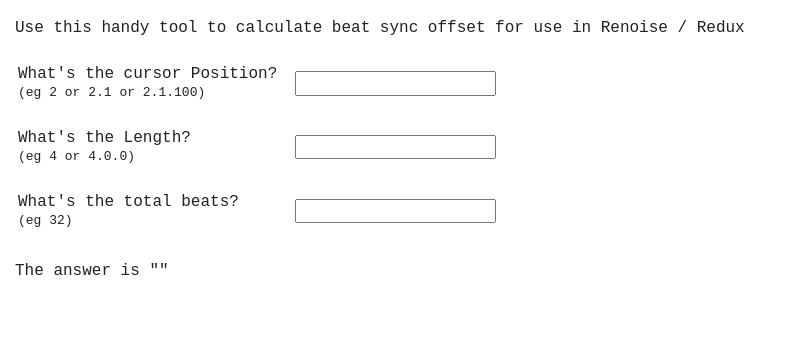
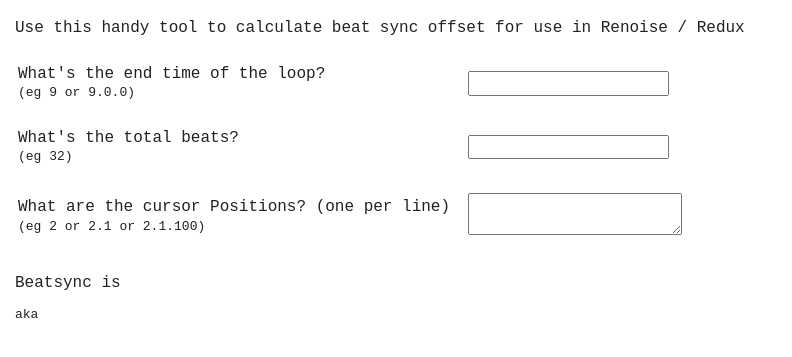
Before and after one commit to jacuzzisuperstar/renoise-beatsync-calc, a website built with Parcel: page index.html in a window 1280 px wide. Shown: the part 61-418 px from the top of the page, without its empty margins (0-792 px from the left). Built offline with nearby package versions, Linux system fonts and the light colour scheme.

Commit message:
Allow for multiple times

```diff
--- a/index.html
+++ b/index.html
@@ -31,21 +31,22 @@
   <form>
     <table>
       <tr>
-        <td>What's the cursor Position?<br/><span class="subtitle">(eg 2 or 2.1 or 2.1.100)</span></td>
-        <td><input id="cursorPosition" type="text" oninput="calculate()" maxlength="14"/></td>
-      </tr>
-      <tr>
-        <td>What's the Length?<br/><span class="subtitle">(eg 4 or 4.0.0)</span></td>
+        <td>What's the end time of the loop?<br/><span class="subtitle">(eg 9 or 9.0.0)</span></td>
         <td><input id="maxTime" type="text" oninput="calculate()" maxlength="14"/></td>
       </tr>
       <tr>
         <td>What's the total beats?<br/><span class="subtitle">(eg 32)</span></td>
         <td><input id="totalBeats" type="text" oninput="calculate()" maxlength="4"/></td>
       </tr>
+      <tr>
+        <td>What are the cursor Positions? (one per line)<br/><span class="subtitle">(eg 2 or 2.1 or 2.1.100)</span></td>
+        <td><textarea id="cursorPositions" type="text" oninput="calculate()" maxlength="14"></textarea></td>
+      </tr>
     </table>
   </form>
 
-  <p>The answer is "<span id="answer"></span>"</p>
+  <p>Beatsync is <br /><span id="answer-rounded"></span></p>
+  <p class="subtitle">aka <br/><span id="answer-raw"></span></p>
 
   <script src="js/vendor/modernizr-3.11.2.min.js"></script>
   <script src="js/plugins.js"></script>
--- a/js/main.js
+++ b/js/main.js
@@ -1,20 +1,34 @@
 
 function calculate() {
-  const cursor = document.getElementById("cursorPosition").value
   const maxTime = document.getElementById("maxTime").value
   const totalBeats = document.getElementById("totalBeats").value
-  const value = convertValue(cursor, maxTime, totalBeats)
-  document.getElementById("answer").innerText = value
+  const positions = document.getElementById("cursorPositions").value
+  const calculated = [];
+  positions.split("\n").forEach((position, index) => {
+    const value = convertValue(position, maxTime, totalBeats);
+    calculated.push(value);
+  })
+  //
+  document.getElementById("answer-raw").innerText = calculated.join("\n");
+  document.getElementById("answer-rounded").innerText = calculated.map(value => Math.round(value).toString(10)).join("\n");
 }
 
 const convertValue = function(cursorPosition, maxTime, totalBeats) {
   const pos = convert(toArrayOfNumbers(cursorPosition))
+  // const max = convert(additionOnArray(toArrayOfNumbers(maxTime),0,-1))
   const max = convert(toArrayOfNumbers(maxTime))
   return totalBeats - ((pos/max) * totalBeats)
 }
 
 const convert = function(arr) {
-  return arr[0] + (arr[1] / 4) + (arr[2]/255/4)
+  return (arr[0]-1) + (arr[1] / 4) + (arr[2]/255/4)
+}
+
+const additionOnArray = function(arr,pos,increment) {
+  if (pos < arr.length) {
+    arr[pos] += increment
+  }
+  return arr
 }
 
 const toArrayOfNumbers = function(incoming) {
```
